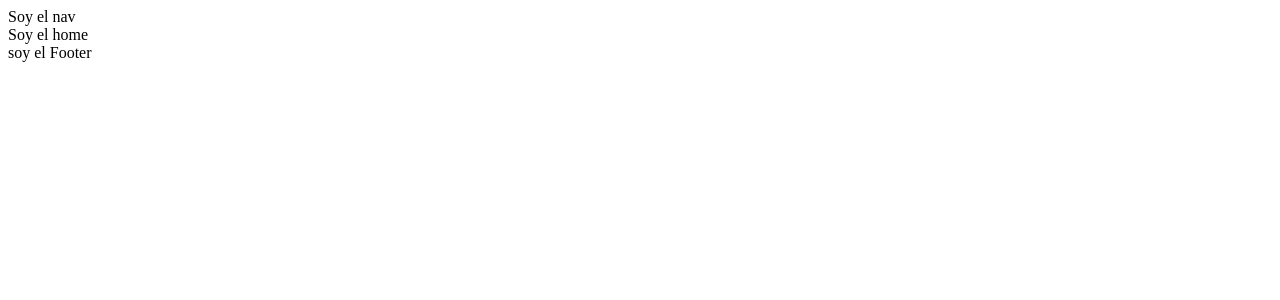
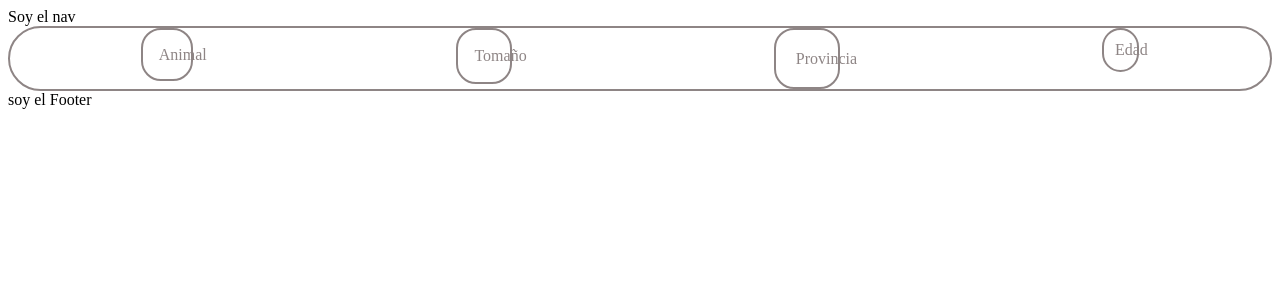
Before and after one commit to 2007riot/Proyecto-final, a React (Vite) app: page / in a window 1280 px wide. Shown: the top 300 px of the page. Built offline with nearby package versions, Linux system fonts and the light colour scheme.

Commit message:
created variables and work ing on the filter

```diff
--- a/package.json
+++ b/package.json
@@ -13,7 +13,8 @@
     "json-server": "^1.0.0-alpha.16",
     "react": "^18.2.0",
     "react-dom": "^18.2.0",
-    "react-router-dom": "^6.21.2"
+    "react-router-dom": "^6.21.2",
+    "router-dom": "^2.2.11"
   },
   "devDependencies": {
     "@types/react": "^18.2.43",
--- /dev/null
+++ b/src/components/filter/Filter.jsx
@@ -0,0 +1,14 @@
+import "./Filter.css"
+import FilterField from "./FilterField/FilterField"
+const Filter = () => {
+    return (
+        <div className="filter">
+            <FilterField value="Animal" />
+            <FilterField value="Tomaño" />
+            <FilterField value="Provincia" />
+            <FilterField value="Edad" />
+        </div>
+    )
+}
+
+export default Filter
--- /dev/null
+++ b/src/components/filter/filter.css
@@ -0,0 +1,12 @@
+@import "src/variables-css/variables.css";
+
+.filter {
+    display: flex;
+    flex-direction: row;
+    border: 2px solid;
+    border-radius: 50px;
+    color: var(--text-color);
+    /* margin: 0 15% 0 15%; */
+    justify-content: space-around;
+    align-content: stretch;
+}
--- /dev/null
+++ b/src/components/filter/filterField/FilterField.jsx
@@ -0,0 +1,24 @@
+import { useState } from "react"
+import "./FilterField.css"
+import List from "../list/List"
+
+
+const FilterField = ({ value, onclick }) => {
+
+    const [isListOpen, setListOpen] = useState(false)
+
+    const toggleList = () => {
+        setListOpen(!isListOpen)
+    }
+
+    return (
+        <div>
+            <div className="filterField" onClick={toggleList}>{value}</div>
+            {isListOpen && (
+                <List />
+            )}
+        </div>
+    )
+}
+
+export default FilterField
--- /dev/null
+++ b/src/components/filter/filterField/filterField.css
@@ -0,0 +1,17 @@
+@import "src/variables-css/variables.css";
+
+.filterField {
+    background: white;
+    /* margin: 15% 5% 25% 15%; */
+    cursor: pointer;
+    padding: 30%;
+    transition: color 0.3s;
+    color: var(--text-color);
+    /* border-right: 2px solid; */
+    border: 2px solid;
+    border-radius: 20px;
+}
+
+.filterField:hover {
+    background: var(--main-color-light);
+}
--- /dev/null
+++ b/src/components/filter/list/List.jsx
@@ -0,0 +1,11 @@
+const List = () => {
+return (
+    //here info from json(?)
+    <ul>
+        <li>Gato</li>
+        <li>Pero</li>
+    </ul>
+)
+}
+
+export default List
--- a/src/pages/Home.jsx
+++ b/src/pages/Home.jsx
@@ -1,8 +1,8 @@
-
+import Filter from "../components/Filter/Filter"
 
 function Home() {
   return (
-    <div>Soy el home</div>
+    <Filter/>
   )
 }
 
--- /dev/null
+++ b/src/variables-css/variables.css
@@ -0,0 +1,5 @@
+:root {
+    --main-color: rgba(255, 144, 136, 1);
+    --main-color-light: rgba(255, 206, 202, 1);
+    --text-color: rgba(142, 133, 133, 1)
+}
```
Also changed, not shown: src/components/filter/list/list.css (added), 1 other file (tests, documents, lock files or other folders).
